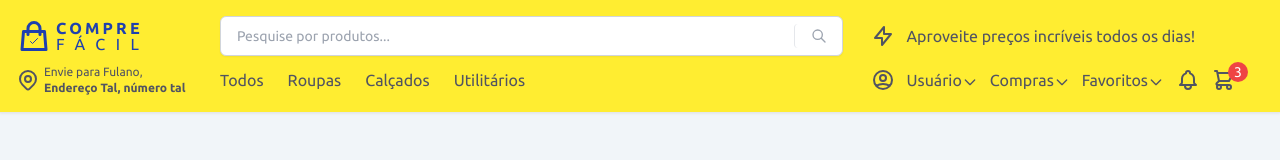
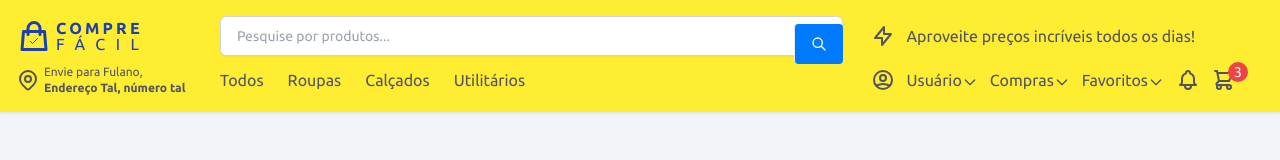
Before and after one commit to leandroepr/trainees-ecommerce-2022, a Next.js app: page / in a window 1280 px wide. Shown: the top 160 px of the page. Built offline with nearby package versions, Linux system fonts and the light colour scheme; data requests are answered from the project's data file; what react-toast-notifications would draw is missing.

Commit message:
build: set props as optional

```diff
--- a/src/components/toolkit/button/button.tsx
+++ b/src/components/toolkit/button/button.tsx
@@ -12,12 +12,12 @@ import React from 'react'
  //  */
 
 export interface ButtonProps {
-  children: React.ReactNode
+  children?: React.ReactNode
   type?: 'button' | 'submit' | 'reset'
-  variant: 'info' | 'light'
-  size: 'xs' | 'sm' | 'md' | 'lg'
-  shape: 'rounded' | 'square'
-  disabled?: boolean;
+  variant?: 'info' | 'light'
+  size?: 'xs' | 'sm' | 'md' | 'lg'
+  shape?: 'rounded' | 'square'
+  disabled?: boolean
   className?: string
   onClick?: () => void
 }
@@ -25,17 +25,30 @@ export interface ButtonProps {
 const Button: React.FC<ButtonProps> = ({
   children,
   type,
-  variant,
-  size,
-  shape,
+  variant = 'info',
+  size = 'md',
+  shape = 'rounded',
   disabled,
   className,
   onClick,
 }) => {
   return (
-    <button className={classNames('py-1 px-4 rounded', disabled ? 'bg-light text-dark/30 border border-dark/30 cursor-not-allowed' : buttonColorMap[variant], buttonSizeMap[size], buttonShapeMap[shape], className)} disabled={disabled} type={type} onClick={onClick}>
+    <button
+      className={classNames(
+        'py-1 px-4 rounded',
+        disabled
+          ? 'bg-light text-dark/30 border border-dark/30 cursor-not-allowed'
+          : buttonColorMap[variant],
+        buttonSizeMap[size],
+        buttonShapeMap[shape],
+        className
+      )}
+      disabled={disabled}
+      type={type}
+      onClick={onClick}
+    >
       {children}
-    </button >
+    </button>
   )
 }
 
@@ -50,7 +63,7 @@ const buttonSizeMap = {
   xs: 'w-10 h-10',
   sm: 'w-32 h-10',
   md: 'w-50 h-10',
-  lg: 'w-80 h-10'
+  lg: 'w-80 h-10',
 }
 
 const buttonShapeMap = {
```
